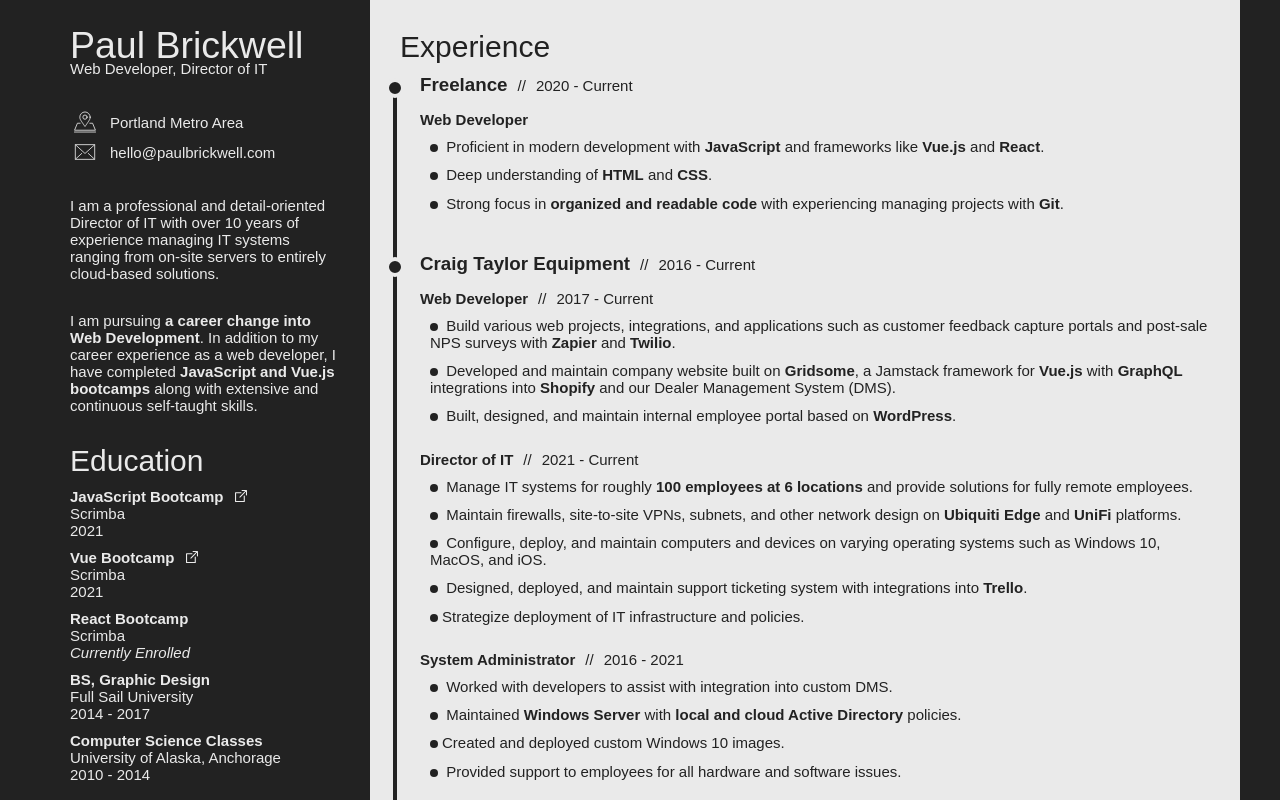
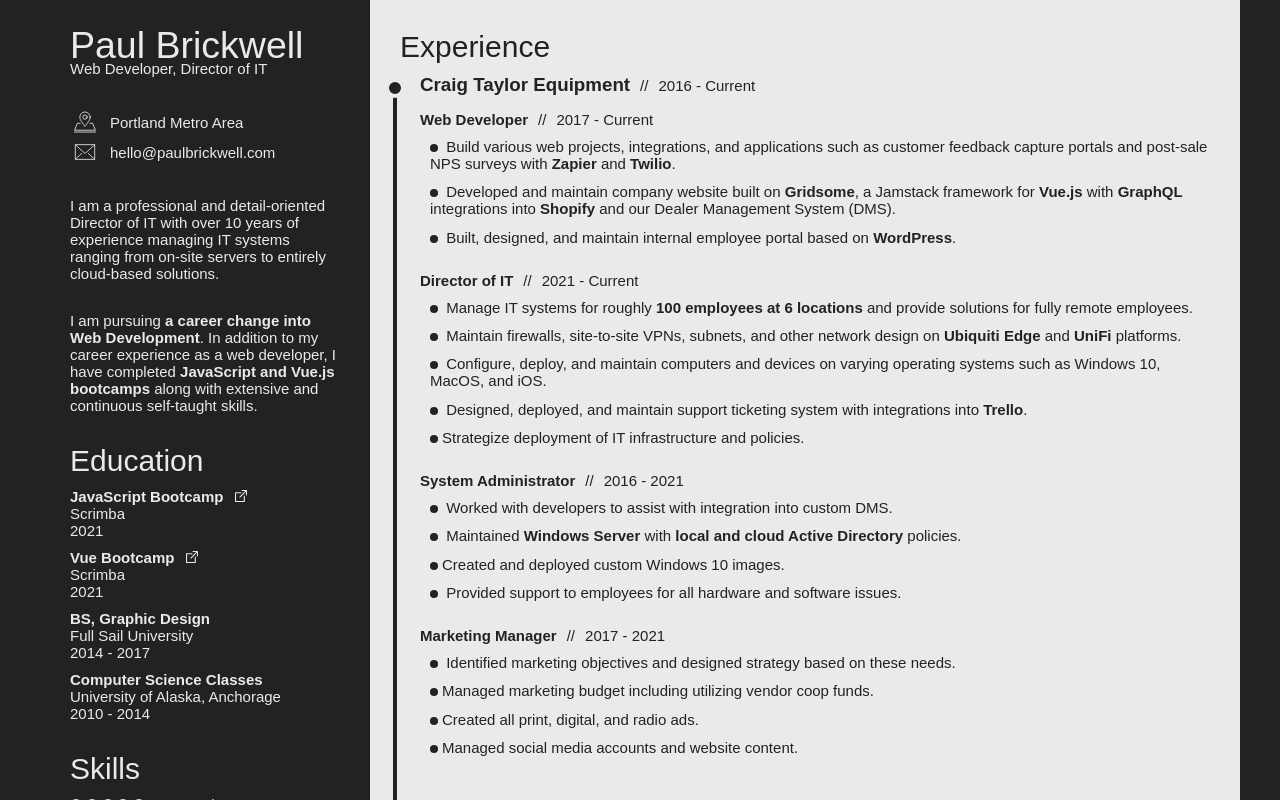
Before and after one commit to paulbrickwell/paulbrickwell-cv, a Vue app: page / in a window 1280 px wide. Shown: the top 800 px of the page. Built offline with nearby package versions, Linux system fonts and the light colour scheme; a web font is replaced by a local one.

Commit message:
Updated experience and education

```diff
--- a/src/components/Experience.vue
+++ b/src/components/Experience.vue
@@ -1,7 +1,6 @@
 <template>
   <div class="experience">
     <h3 class="title">Experience</h3>
-    <Freelance />
     <CraigTaylorEquipment />
     <Brickwell />
     <ImmediateCare />
@@ -9,14 +8,12 @@
 </template>
 
 <script>
-import Freelance from "./experience/Freelance.vue";
 import CraigTaylorEquipment from "./experience/CraigTaylorEquipment.vue";
 import Brickwell from "./experience/Brickwell.vue";
 import ImmediateCare from "./experience/ImmediateCare.vue";
 
 export default {
   components: {
-    Freelance,
     CraigTaylorEquipment,
     Brickwell,
     ImmediateCare,
--- a/src/components/sidebar-components/Education.vue
+++ b/src/components/sidebar-components/Education.vue
@@ -24,11 +24,6 @@
       <p>2021</p>
     </div>
     <div class="education-item">
-      <p>React Bootcamp</p>
-      <p>Scrimba</p>
-      <p><em>Currently Enrolled</em></p>
-    </div>
-    <div class="education-item">
       <p>BS, Graphic Design</p>
       <p>Full Sail University</p>
       <p>2014 - 2017</p>
```
Also changed, not shown: 1 other file (tests, documents, lock files or other folders).
